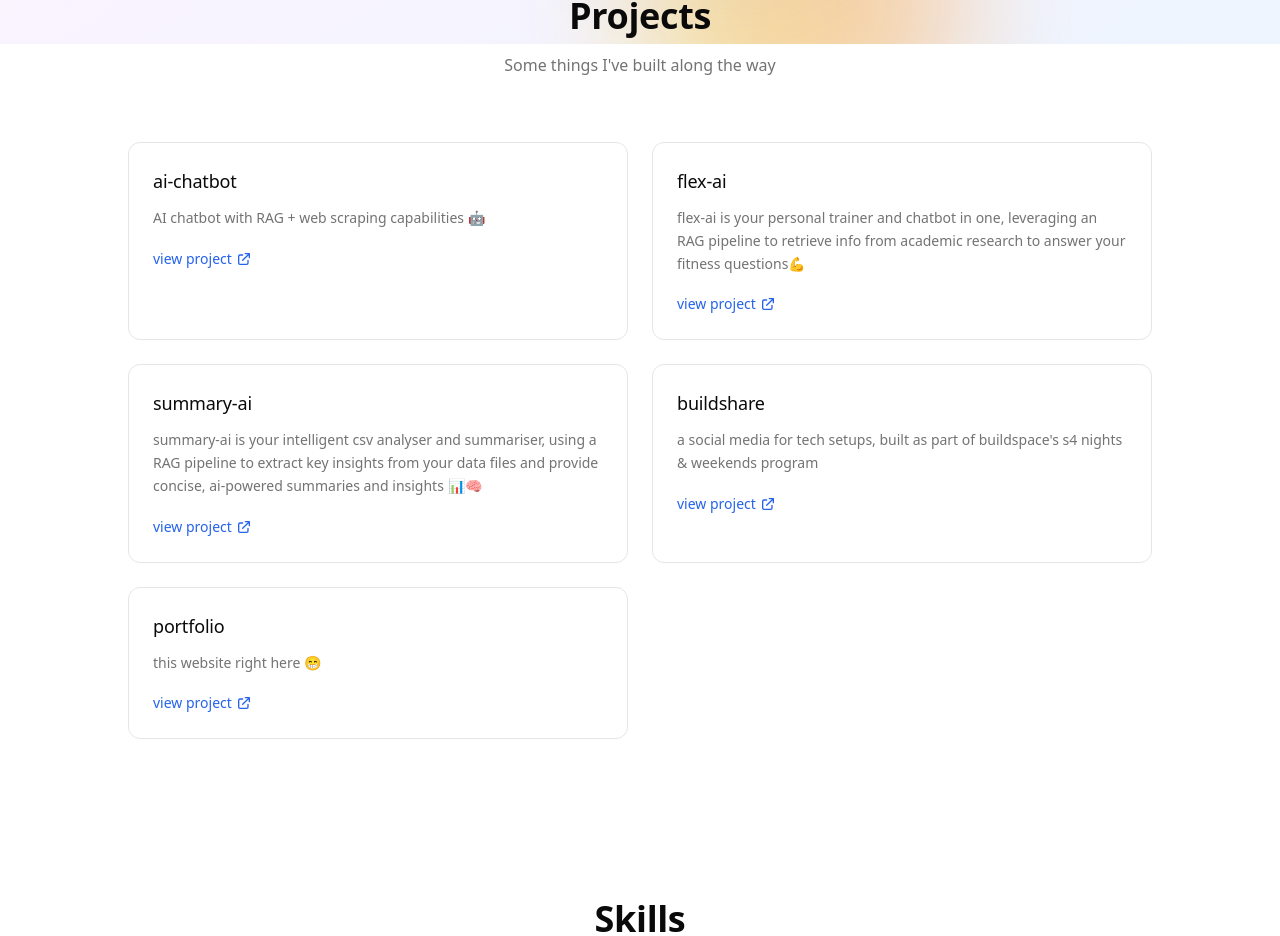
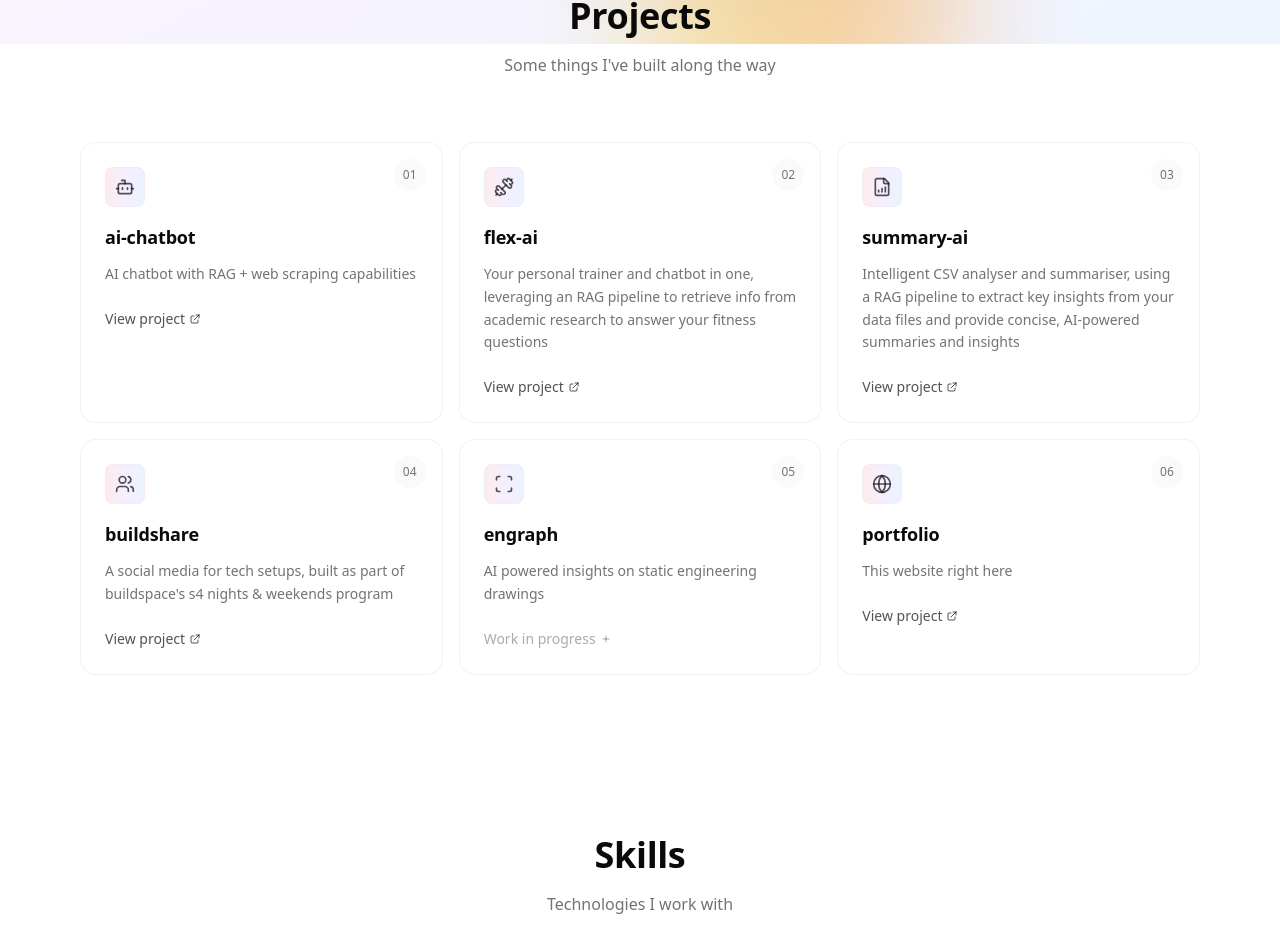
Before and after one commit to freddykhant/portfolio, a Next.js app: page / in a window 1280 px wide. Shown: the part 756-1692 px from the top of the page. Built offline with nearby package versions, Linux system fonts and the light colour scheme.

Commit message:
refactoring projects section

```diff
--- a/app/page.tsx
+++ b/app/page.tsx
@@ -1,35 +1,56 @@
 import Image from "next/image";
-import { Github, Linkedin, Mail } from "lucide-react";
+import {
+  Github,
+  Linkedin,
+  Mail,
+  Bot,
+  Dumbbell,
+  FileBarChart,
+  Users,
+  Globe,
+  Scan,
+} from "lucide-react";
 import { ModeToggle } from "@/components/mode-toggle";
 
 const projects = [
   {
     name: "ai-chatbot",
-    description: "AI chatbot with RAG + web scraping capabilities 🤖",
+    description: "AI chatbot with RAG + web scraping capabilities",
     link: "https://github.com/freddykhant/ai-chatbot",
+    icon: Bot,
   },
   {
     name: "flex-ai",
     description:
-      "flex-ai is your personal trainer and chatbot in one, leveraging an RAG pipeline to retrieve info from academic research to answer your fitness questions💪",
+      "Your personal trainer and chatbot in one, leveraging an RAG pipeline to retrieve info from academic research to answer your fitness questions",
     link: "https://github.com/freddykhant/flex-ai",
+    icon: Dumbbell,
   },
   {
     name: "summary-ai",
     description:
-      "summary-ai is your intelligent csv analyser and summariser, using a RAG pipeline to extract key insights from your data files and provide concise, ai-powered summaries and insights 📊🧠",
+      "Intelligent CSV analyser and summariser, using a RAG pipeline to extract key insights from your data files and provide concise, AI-powered summaries and insights",
     link: "https://github.com/freddykhant/summary-ai",
+    icon: FileBarChart,
   },
   {
     name: "buildshare",
     description:
-      "a social media for tech setups, built as part of buildspace's s4 nights & weekends program",
+      "A social media for tech setups, built as part of buildspace's s4 nights & weekends program",
     link: "https://github.com/freddykhant/buildshare_app",
+    icon: Users,
+  },
+  {
+    name: "engraph",
+    description: "AI powered insights on static engineering drawings",
+    link: null, // work in progress
+    icon: Scan,
   },
   {
     name: "portfolio",
-    description: "this website right here 😁",
+    description: "This website right here",
     link: "https://github.com/freddykhant/portfolio",
+    icon: Globe,
   },
 ];
 
@@ -134,27 +155,46 @@ export default function Home() {
               Some things I've built along the way
             </p>
           </div>
-          <div className="grid grid-cols-1 md:grid-cols-2 gap-6 max-w-5xl mx-auto">
+          <div className="grid grid-cols-1 md:grid-cols-2 lg:grid-cols-3 gap-4 max-w-6xl mx-auto">
             {projects.map((project, index) => (
               <div
                 key={index}
-                className="bg-card/50 backdrop-blur-sm border border-border rounded-xl p-6 hover:bg-card/70 transition-all duration-300 hover:scale-[1.02] hover:shadow-lg"
+                className="group relative bg-card/80 backdrop-blur-sm border border-border/50 rounded-2xl p-6 hover:bg-card transition-all duration-300 hover:shadow-xl hover:shadow-black/5 hover:-translate-y-1"
               >
-                <h3 className="text-lg font-medium mb-3 tracking-[-0.01em]">
+                {/* Project Number */}
+                <div className="absolute top-4 right-4 w-8 h-8 rounded-full bg-muted/50 flex items-center justify-center">
+                  <span className="text-xs font-medium text-muted-foreground">
+                    {String(index + 1).padStart(2, "0")}
+                  </span>
+                </div>
+
+                {/* Project Icon/Badge */}
+                <div className="mb-4">
+                  <div className="w-10 h-10 rounded-lg bg-gradient-to-r from-red-500/10 via-purple-500/10 to-blue-500/10 border border-border/30 flex items-center justify-center">
+                    <project.icon className="w-5 h-5 text-foreground/70" />
+                  </div>
+                </div>
+
+                <div className="space-y-3">
+                  <h3 className="text-lg font-semibold tracking-[-0.01em] group-hover:text-foreground transition-colors">
                     {project.name}
                   </h3>
-                <p className="text-muted-foreground mb-4 leading-relaxed text-sm">
+
+                  <p className="text-muted-foreground text-sm leading-relaxed">
                     {project.description}
                   </p>
+
+                  <div className="pt-2">
+                    {project.link ? (
                       <a
                         href={project.link}
                         target="_blank"
                         rel="noopener noreferrer"
-                  className="inline-flex items-center text-blue-600 dark:text-blue-400 hover:underline font-medium text-sm"
+                        className="inline-flex items-center gap-1 text-sm font-medium text-foreground/70 hover:text-foreground transition-colors group/link"
                       >
-                  view project
+                        <span>View project</span>
                         <svg
-                    className="w-4 h-4 ml-1"
+                          className="w-3 h-3 transition-transform group-hover/link:translate-x-0.5 group-hover/link:-translate-y-0.5"
                           fill="none"
                           stroke="currentColor"
                           viewBox="0 0 24 24"
@@ -167,6 +207,26 @@ export default function Home() {
                           />
                         </svg>
                       </a>
+                    ) : (
+                      <span className="inline-flex items-center gap-1 text-sm font-medium text-muted-foreground/60">
+                        <span>Work in progress</span>
+                        <svg
+                          className="w-3 h-3"
+                          fill="none"
+                          stroke="currentColor"
+                          viewBox="0 0 24 24"
+                        >
+                          <path
+                            strokeLinecap="round"
+                            strokeLinejoin="round"
+                            strokeWidth={2}
+                            d="M12 6v6m0 0v6m0-6h6m-6 0H6"
+                          />
+                        </svg>
+                      </span>
+                    )}
+                  </div>
+                </div>
               </div>
             ))}
           </div>
```
Lines whose indentation alone changed are shown as unchanged.
